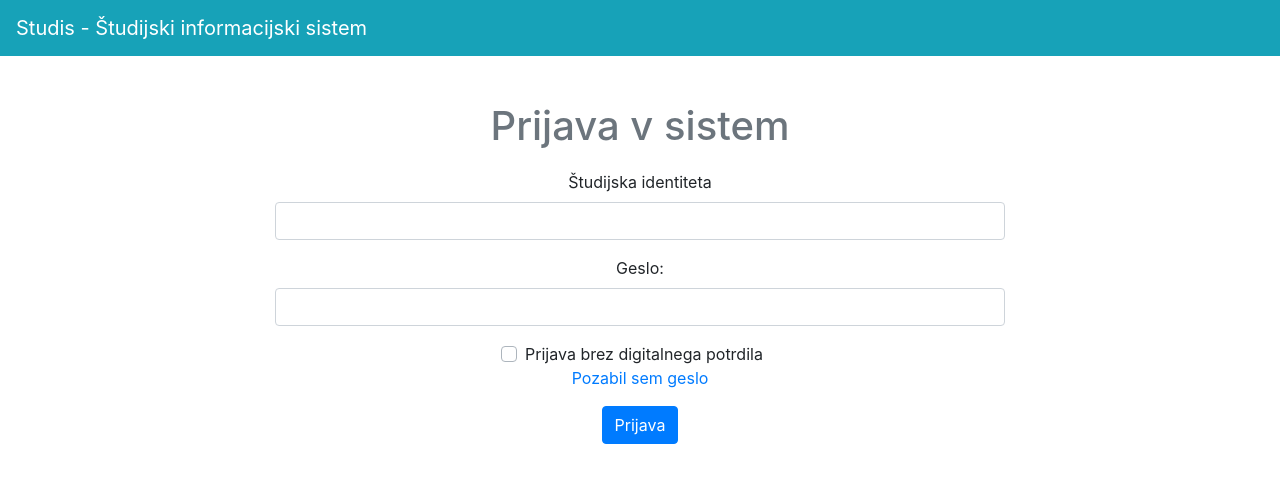
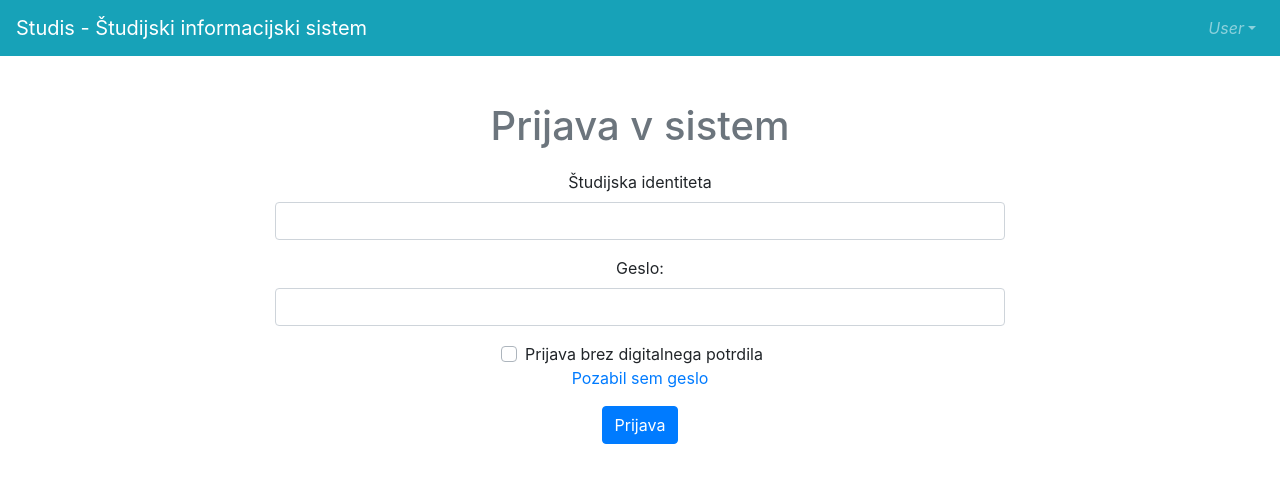
Before and after one commit to Studis/vue-frontend, a Vue app: page /#/ in a window 1280 px wide. Shown: the top 482 px of the page. Built offline with nearby package versions, Linux system fonts and the light colour scheme.

Commit message:
Added user to header, exams boiler

```diff
--- a/src/App.vue
+++ b/src/App.vue
@@ -1,4 +1,11 @@
 <template>
+  <div id="app">
+    <studis-header></studis-header>
+    <b-container class="main-content">
+      <router-view></router-view>
+    </b-container>
+</div>
+<!--
    <div id="app">
      <div id="nav">
        <b-navbar toggleable="md" type="dark" variant="info">
@@ -9,16 +16,25 @@
       </b-container>
      </div>
     </div>
+  -->
 </template>
+
+<script lang="ts">
+import { Component, Vue } from 'vue-property-decorator';
+import Header from './components/header/Header.vue'
+@Component({
+  components: {
+    'studis-header': Header
+  }
+})
+export default class App extends Vue {}
+</script>
 
 <style lang="scss">
 #app {
   -webkit-font-smoothing: antialiased;
   -moz-osx-font-smoothing: grayscale;
 }
-#nav {
-  // padding: 30px;
-}
 .main-content {
   padding: 30px;
 }
--- /dev/null
+++ b/src/components/header/Header.vue
@@ -0,0 +1,59 @@
+<template>
+<b-navbar toggleable="md" type="dark" variant="info">
+
+  <b-navbar-toggle target="nav_collapse"></b-navbar-toggle>
+
+  <b-navbar-brand href="#">Studis - Študijski informacijski sistem</b-navbar-brand>
+
+  <b-collapse is-nav id="nav_collapse">
+
+    <!--b-navbar-nav>
+      <b-nav-item href="#">Link</b-nav-item>
+      <b-nav-item href="#" disabled>Disabled</b-nav-item>
+    </b-navbar-nav-->
+
+    <!-- Right aligned nav items -->
+    <b-navbar-nav class="ml-auto">
+
+      <!--b-nav-form>
+        <b-form-input size="sm" class="mr-sm-2" type="text" placeholder="Search"/>
+        <b-button size="sm" class="my-2 my-sm-0" type="submit">Search</b-button>
+      </b-nav-form-->
+
+      <!--b-nav-item-dropdown text="Lang" right>
+        <b-dropdown-item href="#">EN</b-dropdown-item>
+        <b-dropdown-item href="#">ES</b-dropdown-item>
+        <b-dropdown-item href="#">RU</b-dropdown-item>
+        <b-dropdown-item href="#">FA</b-dropdown-item>
+      </b-nav-item-dropdown-->
+
+      <b-nav-item-dropdown right>
+        <!-- Using button-content slot -->
+        <template slot="button-content">
+          <em>User</em>
+        </template>
+        <b-dropdown-item href="#">Profile</b-dropdown-item>
+        <b-dropdown-item href="#" @click.prevent="signOut">Signout</b-dropdown-item>
+      </b-nav-item-dropdown>
+    </b-navbar-nav>
+
+  </b-collapse>
+</b-navbar>
+</template>
+
+
+<script lang="ts">
+import { Component, Vue } from 'vue-property-decorator';
+
+@Component({
+  name: 'header',
+  components: {
+  },
+  methods: {
+    signOut () {
+      this.$router.push({name: 'welcome'})
+    }
+  }
+})
+export default class Header extends Vue {}
+</script>
--- a/src/router.ts
+++ b/src/router.ts
@@ -1,7 +1,8 @@
 import Vue from 'vue';
 import Router from 'vue-router';
+import WelcomePage from './views/WelcomePage.vue';
+import About from './views/About.vue';
 import Home from './views/Home.vue';
-import About from './views/About.vue';
 
 Vue.use(Router);
 
@@ -9,13 +10,18 @@ export default new Router({
   routes: [
     {
       path: '/',
-      name: 'home',
-      component: Home,
+      name: 'welcome',
+      component: WelcomePage,
     },
     {
       path: '/about',
       name: 'about',
       component: About,
     },
+    {
+      path: '/home',
+      name: 'home',
+      component: Home,
+    },
   ],
 });
--- a/src/views/Home.vue
+++ b/src/views/Home.vue
@@ -1,56 +1,54 @@
 <template>
-  <div class="text-center">
-    <b-row>
-      <b-col>
-        <b-form-text tag="h1" id="logintext">
-          Prijava v sistem
-        </b-form-text>
-      </b-col>
-    </b-row>
-    <b-row>
-      <b-col sm="2"></b-col>
-      <b-col sm="8">
-      <b-form @submit="onSubmit" @reset="onReset" v-if="true">
-        <b-form-group id="exampleInputGroup1"
-          label="Študijska identiteta"
-          label-for="exampleInput1">
-          <b-form-input id="exampleInput1"
-            type="email"
-            required
-            placeholder="">
-          </b-form-input>
-        </b-form-group>
-        <b-form-group id="exampleInputGroup1"
-            label="Geslo:"
-            label-for="exampleInput3">
-          <b-form-input id="exampleInput3"
-            type="password"
-            required
-            >
-          </b-form-input>
-        </b-form-group>
-        <b-form-group id="exampleGroup4">
-          <b-form-checkbox-group  id="exampleChecks">
-            <b-form-checkbox value="me">Prijava brez digitalnega potrdila</b-form-checkbox>
-          </b-form-checkbox-group>
-          <b-link>Pozabil sem geslo</b-link>
-        </b-form-group>
-        <b-button type="submit" variant="primary">Prijava</b-button>
-      </b-form>
-      </b-col>
-      <b-col sm="2"></b-col>
-    </b-row>
+  <div class="">
+    <b-alert show>Fill out the survey for better quality of studies</b-alert>
+    <h3>Exam dates</h3>
+    <div class="table-responsive">
+      <table class="table">
+        <thead>
+          <tr>
+            <th scope="col">Study year</th>
+            <th scope="col">Course</th>
+            <th scope="col">Professor</th>
+            <th scope="col">Date</th>
+            <th scope="col">Sign up</th>
+          </tr>
+        </thead>
+        <tbody>
+          <tr>
+            <th scope="row">1</th>
+            <td>Statisticsc</td>
+            <td>Otto</td>
+            <td>12.3.2019</td>
+            <td><b-button type="" variant="">Sign up</b-button></td>
+          </tr>
+          <tr>
+            <th scope="row">2</th>
+            <td>Programming 1</td>
+            <td>Thornton</td>
+            <td>12.3.2019</td>
+            <td><b-button type="" variant="">Sign up</b-button></td>
+          </tr>
+          <tr>
+            <th scope="row">3</th>
+            <td>Programming 2</td>
+            <td>the Bird</td>
+            <td>12.3.2019</td>
+            <td><b-button type="" variant="">Sign up</b-button></td>
+          </tr>
+        </tbody>
+      </table>
+    </div>
   </div>
 </template>
 
 <script lang="ts">
 import { Component, Vue } from 'vue-property-decorator';
-import HelloWorld from '@/components/HelloWorld.vue'; // @ is an alias to /src
 
 @Component({
   components: {
-    HelloWorld,
   },
+  methods: {
+  }
 })
 export default class Home extends Vue {}
 </script>
--- /dev/null
+++ b/src/views/WelcomePage.vue
@@ -0,0 +1,80 @@
+<template>
+  <div class="text-center">
+    <b-row>
+      <b-col>
+        <b-form-text tag="h1" id="logintext">
+          Prijava v sistem
+        </b-form-text>
+      </b-col>
+    </b-row>
+    <b-row>
+      <b-col sm="2"></b-col>
+      <b-col sm="8">
+      <b-form @submit.prevent="onSubmit" @reset.prevent="onReset" v-if="true">
+        <b-form-group id="exampleInputGroup1"
+          label="Študijska identiteta"
+          label-for="exampleInput1">
+          <b-form-input id="exampleInput1"
+            type="email"
+            required
+            placeholder="">
+          </b-form-input>
+        </b-form-group>
+        <b-form-group id="exampleInputGroup1"
+            label="Geslo:"
+            label-for="exampleInput3">
+          <b-form-input id="exampleInput3"
+            type="password"
+            required
+            >
+          </b-form-input>
+        </b-form-group>
+        <b-form-group id="exampleGroup4">
+          <b-form-checkbox-group  id="exampleChecks">
+            <b-form-checkbox value="me">Prijava brez digitalnega potrdila</b-form-checkbox>
+          </b-form-checkbox-group>
+          <b-link>Pozabil sem geslo</b-link>
+        </b-form-group>
+        <b-button type="submit" variant="primary">Prijava</b-button>
+      </b-form>
+      </b-col>
+      <b-col sm="2"></b-col>
+    </b-row>
+  </div>
+</template>
+
+<script lang="ts">
+import { Component, Vue } from 'vue-property-decorator';
+import HelloWorld from '@/components/HelloWorld.vue'; // @ is an alias to /src
+import Router from 'vue-router'
+
+@Component({
+  components: {
+    HelloWorld,
+  },
+  methods: {
+    onSubmit () {
+      this.$router.push({name: 'home'})
+    },
+    onReset () {
+    }
+  }
+})
+export default class Home extends Vue {}
+</script>
+
+<style lang="scss">
+ .md-app {
+    max-height: 400px;
+    border: 1px solid rgba(#000, .12);
+  }
+
+   // Demo purposes only
+  .md-drawer {
+    width: 230px;
+    max-width: calc(100vw - 125px);
+  }
+  #logintext {
+    padding: 0.3em;
+  }
+</style>
```
